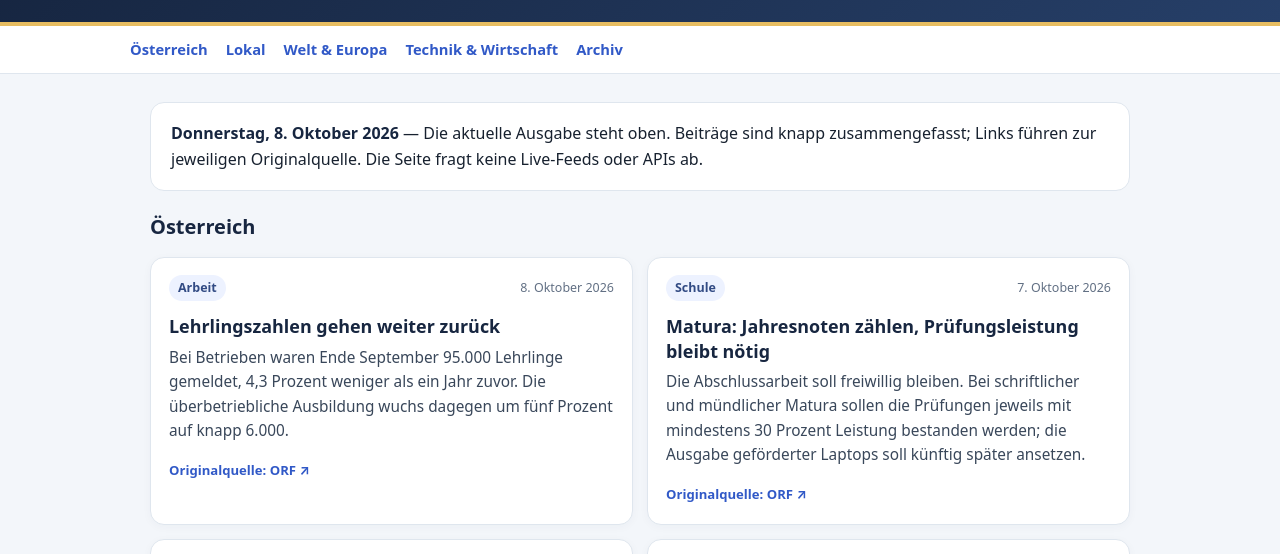
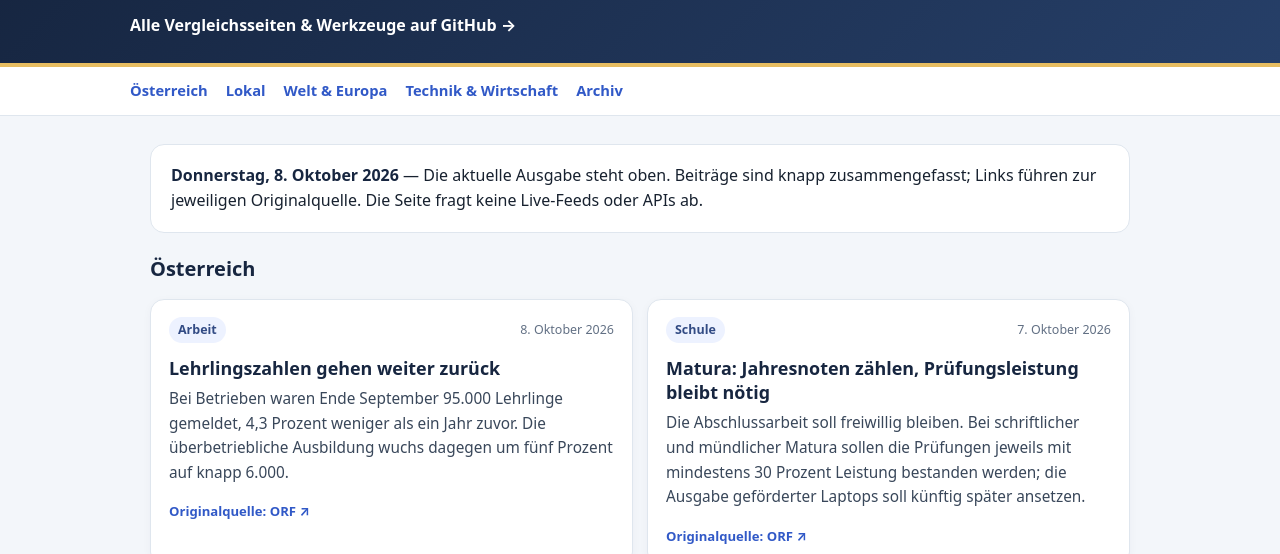
Before and after one commit to Henk7/chatpages, a plain HTML site: page index.html in a window 1280 px wide. Shown: the part 219-773 px from the top of the page. Drawn offline with Linux system fonts and the light colour scheme.

Commit message:
Link news homepage to other sites hub

```diff
--- a/index.html
+++ b/index.html
@@ -25,6 +25,7 @@ footer{padding:22px 20px 38px;color:var(--muted);font-size:.84rem}
   <h1 class="edition-date">Donnerstag, 8. Oktober 2026</h1>
   <p class="lede">Die wichtigsten belegten Meldungen aus Österreich, der Region Wolfgangsee, Weltpolitik, KI, Industrie und Energie — kompakt recherchiert und direkt mit den Originalquellen verlinkt.</p>
   <div class="stamp">Recherche: 8. Oktober 2026, 12:16 Uhr (Europe/Vienna) <span class="count">19 Meldungen</span></div>
+<p class="lede" style="margin-top:16px"><a href="/chatpages/sites/" style="color:#fff;font-weight:750">Alle Vergleichsseiten & Werkzeuge auf GitHub →</a></p>
 </div></header>
 <nav aria-label="Themen"><div class="wrap"><a href="#austria">Österreich</a><a href="#local">Lokal</a><a href="#world">Welt & Europa</a><a href="#technology">Technik & Wirtschaft</a><a href="#archive">Archiv</a></div></nav>
 <main class="wrap">
```
